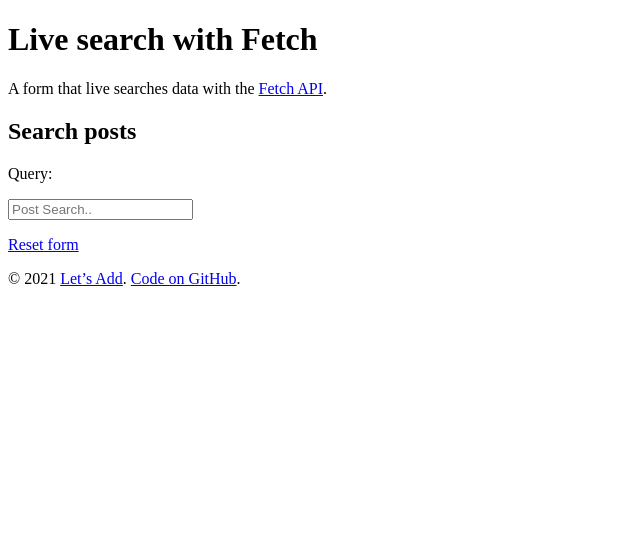
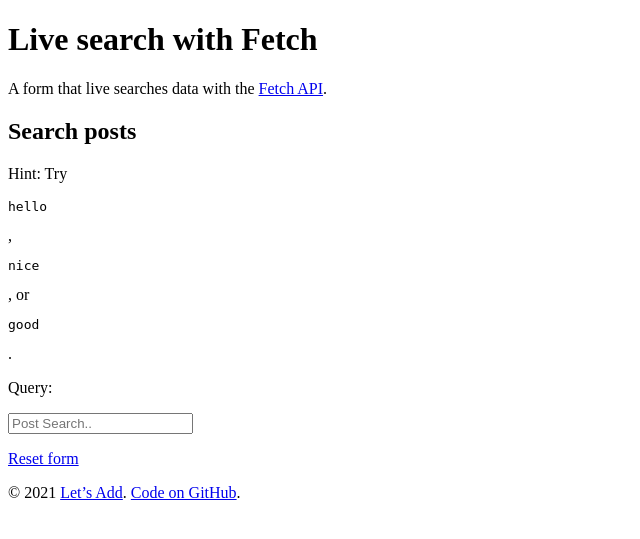
Before and after one commit to richardcornish/letsadd, a Django app: page /fetch/ in a window 1280 px wide. Shown: the part 34-573 px from the top of the page, without its empty margins (0-640 px from the left). Run offline with Django 3.2, Linux system fonts and the light colour scheme; some libraries are stand-ins or nearby versions.

Commit message:
Added search hints

```diff
--- a/letsadd/templates/fetch/search.html
+++ b/letsadd/templates/fetch/search.html
@@ -13,6 +13,8 @@
 <p>A form that live searches data with the <a href="https://developer.mozilla.org/en-US/docs/Web/API/Fetch_API">Fetch API</a>.</p>
 
 <h2>Search posts</h2>
+
+<p>Hint: Try <pre>hello</pre>, <pre>nice</pre>, or <pre>good</pre>.</p>
 
 {% if form.non_field_errors %}
 <ul>
```
